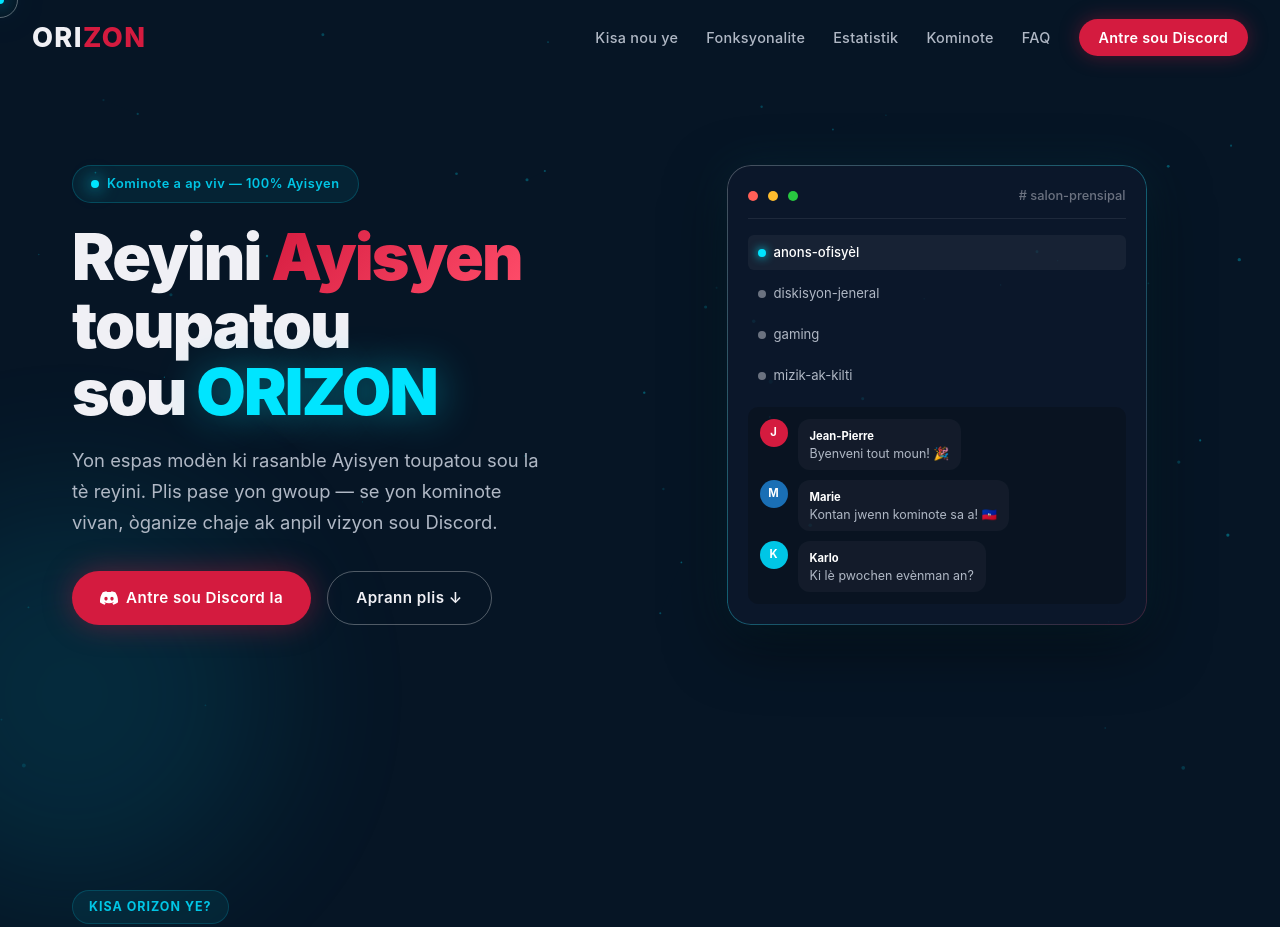
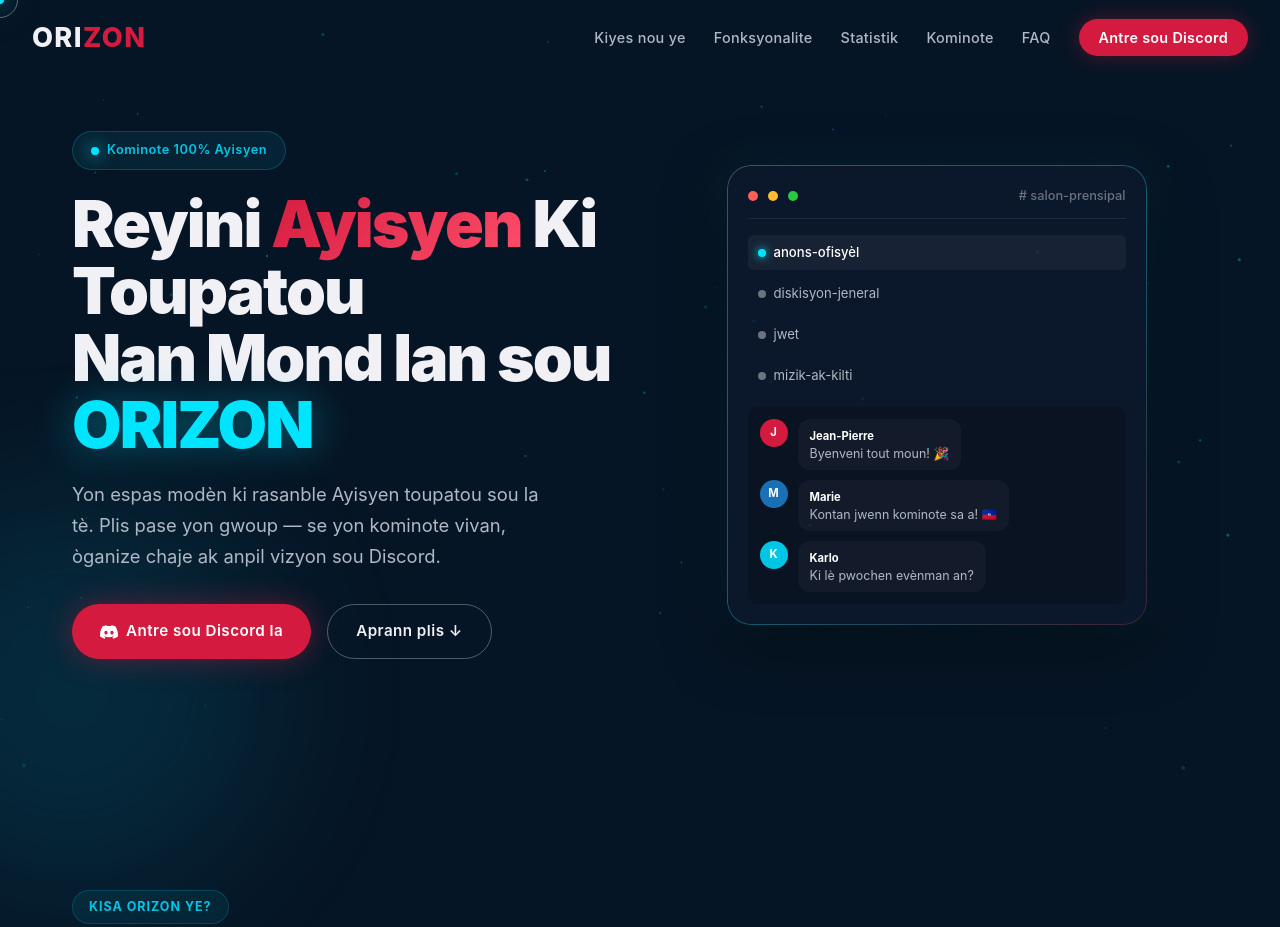
Before and after one commit to GHOSTCP21/ORIZON, a plain HTML site: page index.html in a window 1280 px wide. Shown: the top 927 px of the page. Drawn offline with Linux system fonts and the light colour scheme.

Commit message:
Correctif HTML

```diff
--- a/index.html
+++ b/index.html
@@ -1214,9 +1214,9 @@
     <nav class="navbar" id="navbar">
         <a href="#" class="nav-logo">ORI<span>ZON</span></a>
         <ul class="nav-links" id="navLinks">
-            <li><a href="#about">Kisa nou ye</a></li>
+            <li><a href="#about">Kiyes nou ye </a></li>
             <li><a href="#features">Fonksyonalite</a></li>
-            <li><a href="#stats">Estatistik</a></li>
+            <li><a href="#stats">Statistik</a></li>
             <li><a href="#community">Kominote</a></li>
             <li><a href="#faq">FAQ</a></li>
             <li><a href="https://discord.gg/kVHz8UMC6s" target="_blank" rel="noopener" class="nav-cta">Antre sou Discord</a></li>
@@ -1230,12 +1230,12 @@
     <section class="hero-section" id="hero">
         <div class="hero-inner">
             <div class="hero-text">
-                <div class="hero-badge"><span class="dot"></span> Kominote a ap viv — 100% Ayisyen</div>
+                <div class="hero-badge"><span class="dot"></span> Kominote 100% Ayisyen</div>
                 <h1 class="hero-title">
-                    Reyini <span class="highlight">Ayisyen</span> toupatou <br>sou <span class="cyan-accent">ORIZON</span>
+                    Reyini <span class="highlight">Ayisyen</span> Ki Toupatou <br>Nan Mond lan  sou <span class="cyan-accent">ORIZON</span>
                 </h1>
                 <p class="hero-desc">
-                    Yon espas modèn ki rasanble Ayisyen toupatou sou la tè reyini. Plis pase yon gwoup — se yon kominote vivan, òganize chaje ak anpil vizyon sou Discord.
+                    Yon espas modèn ki rasanble Ayisyen toupatou sou la tè. Plis pase yon gwoup — se yon kominote vivan, òganize chaje ak anpil vizyon sou Discord.
                 </p>
                 <div class="hero-btns">
                     <a href="https://discord.gg/kVHz8UMC6s" target="_blank" rel="noopener" class="btn btn-primary">
@@ -1254,7 +1254,7 @@
                     <div class="mockup-channels">
                         <div class="mockup-channel active"><span class="ch-icon"></span> anons-ofisyèl</div>
                         <div class="mockup-channel"><span class="ch-icon"></span> diskisyon-jeneral</div>
-                        <div class="mockup-channel"><span class="ch-icon"></span> gaming</div>
+                        <div class="mockup-channel"><span class="ch-icon"></span> jwet</div>
                         <div class="mockup-channel"><span class="ch-icon"></span> mizik-ak-kilti</div>
                     </div>
                     <div class="mockup-messages">
```
